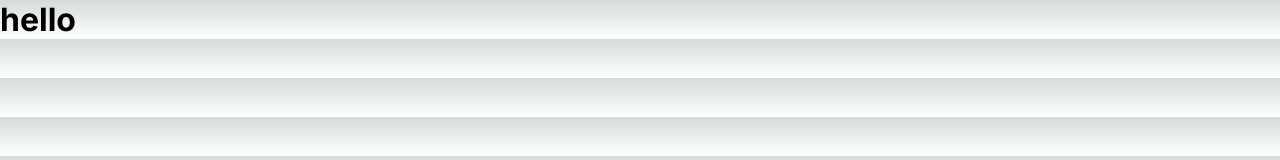
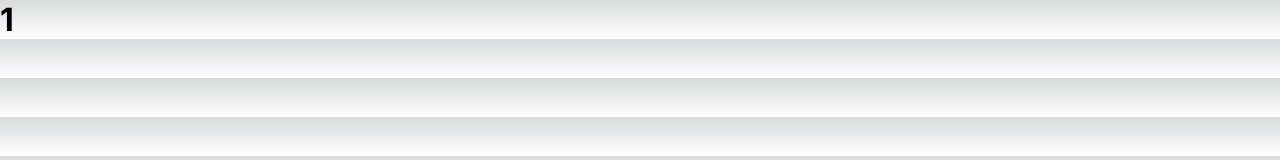
Before and after one commit to juanjosevega99/travel-flags, a Next.js app: page /countries/1 in a window 1280 px wide. Shown: the top 160 px of the page. Built offline with nearby package versions, Linux system fonts and the light colour scheme.

Commit message:
feat: render the name of the county

```diff
--- a/src/app/countries/[name]/page.tsx
+++ b/src/app/countries/[name]/page.tsx
@@ -1,5 +1,10 @@
-const CountryDetails = () => {
-  const name = 'hello';
+interface CountryDetailsProps {
+  params: {
+    name: string;
+  };
+}
+
+const CountryDetails: React.FC<CountryDetailsProps>  = ({ params: { name } }) => {
   return <h1>{name}</h1>;
 };
 
```
